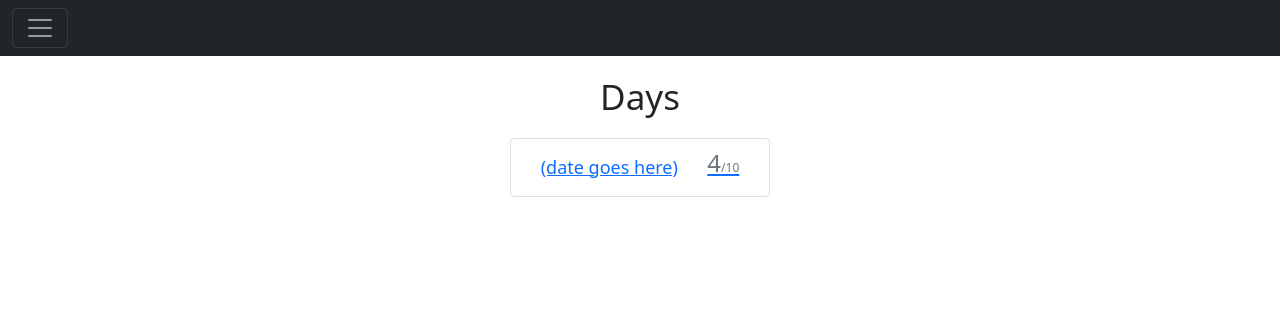
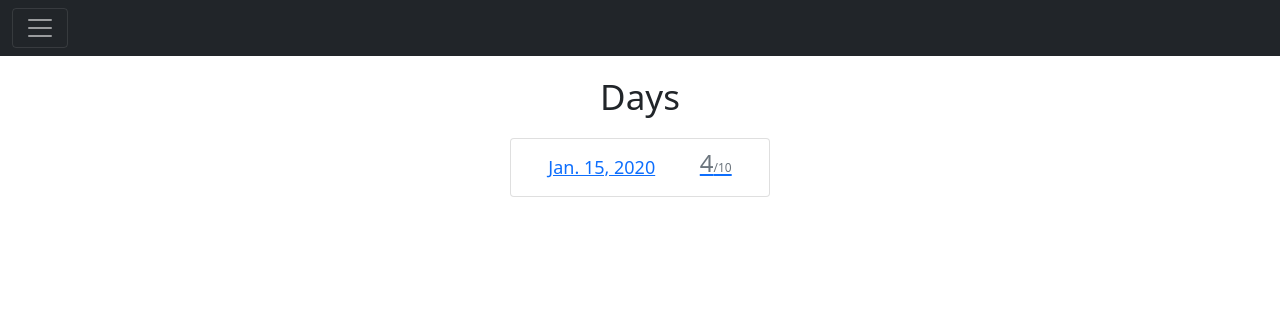
Before and after one commit to kkinge79/daybyday, a Django app: page /days/ in a window 1280 px wide. Shown: the top 316 px of the page. Run offline with Django 3.2, Linux system fonts and the light colour scheme; a user stored in the database is signed in; tables that the repository leaves empty hold one stand-in row (values such as "Sample post").

Commit message:
index now displays date and rating for the day

```diff
--- a/main_app/templates/days/index.html
+++ b/main_app/templates/days/index.html
@@ -13,16 +13,16 @@
 
 <section class="card-container">
 {% for day in days %}
-{% comment %} {% for dating in day.dating_set.all %} {% endcomment %}
+  {% for dating in day.dating_set.all %}
   <a href="{% url 'days_detail' day.id %}">
     <div class="card" style="width: 18rem;">
   <div class="card-body">
-    <h5 class="card-title">(date goes here){{dating.date}}</h5>
+    <h5 class="card-title">{{dating.date}}</h5>
     <h6 class="card-subtitle mb-2 text-muted">{{day.rating}}<span id="outoften">/10</span></h6>
   </div>
   </a>
 </div>
   {% endfor %}
-  {% comment %} {% endfor %} {% endcomment %}
+{% endfor %}
 </section>
 {% endblock %}
```
